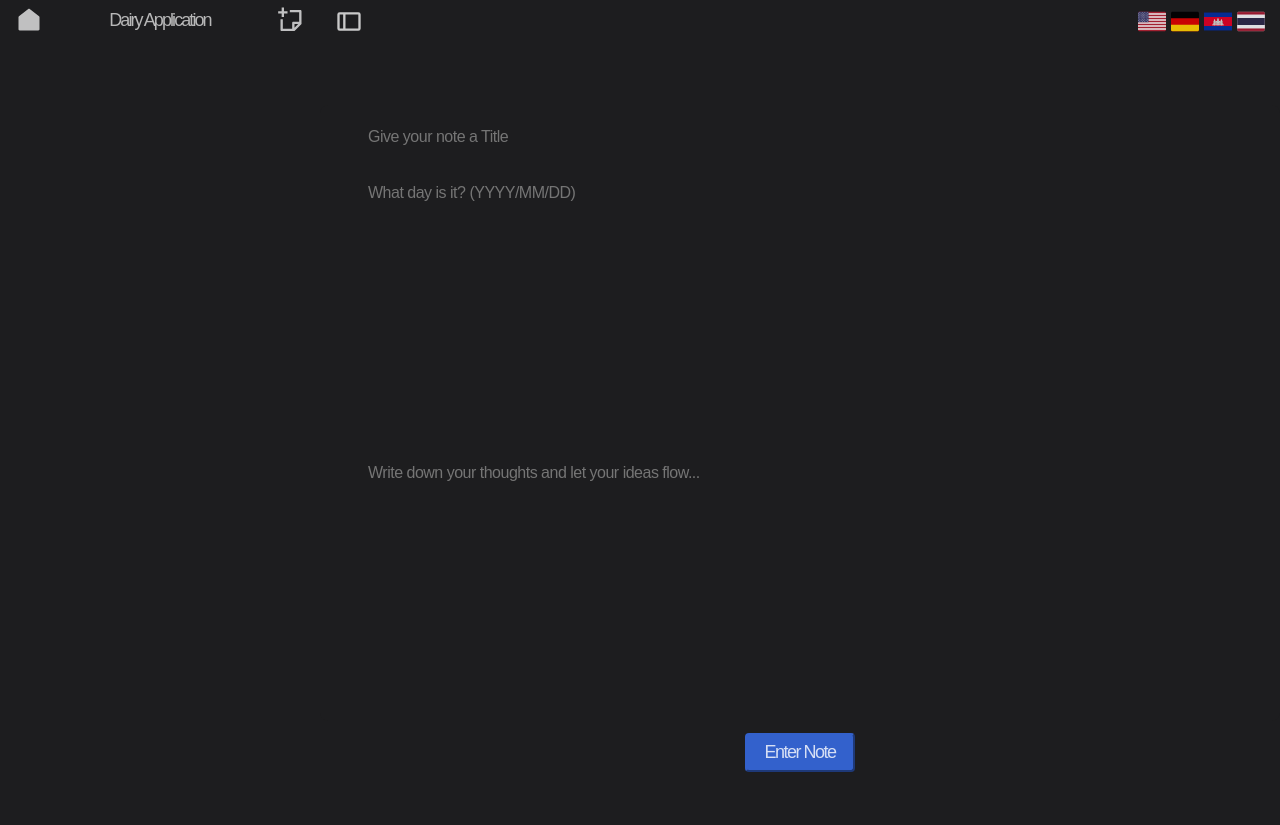
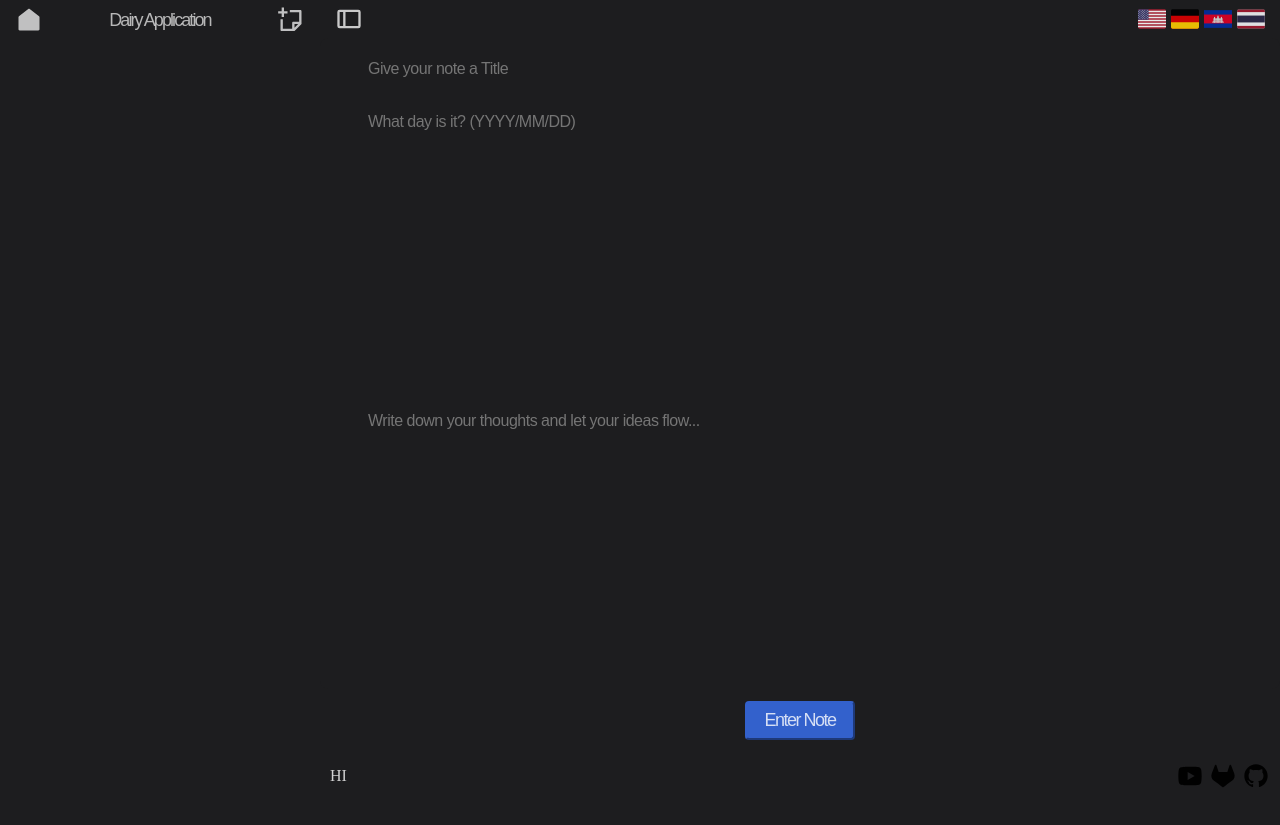
Before and after one commit to SamedyHUNX/crud-application, a plain HTML site: page note.html in a window 1280 px wide. After the commit the page ends 800 px from the top, so only its background shows below. Drawn offline with Linux system fonts and the light colour scheme.

Commit message:
feature/#5: addition of svgs for footer

```diff
--- a/components/crud/crud.js
+++ b/components/crud/crud.js
@@ -207,12 +207,12 @@ document.addEventListener("DOMContentLoaded", () => {
       input.addEventListener('keydown', (event) => {
           if (event.key === 'Enter') {
               event.preventDefault();
-              addNote(); // Call the addNote function correctly
+              addNote();
           }
       });
   });
 
-  addNoteItem.addEventListener("click", addEmptyNote); // Add event listener for creating empty note
+  addNoteItem.addEventListener("click", addEmptyNote);
 
   renderNotes();
   updateTranslations(currentLanguageIndex);
--- /dev/null
+++ b/components/footer/footer-content.js
@@ -0,0 +1,20 @@
+'use strict';
+
+const footerContent = [
+    {text : 'HI'},
+    {svg : ['./assets/svg/youtube.svg', './assets/svg/gitlab.svg', './assets/svg/github.svg']},
+]
+
+const footerContainer = document.querySelector('.footer-container');
+const footerTextDiv = footerContainer.querySelector('.footer-text');
+const footerLogosDiv = footerContainer.querySelector('.footer-logos');
+footerLogosDiv.classList.add('right');
+
+
+footerTextDiv.textContent = footerContent[0].text;
+
+footerContent[1].svg.forEach(svgPath => {
+    const img = document.createElement('img');
+    img.src = svgPath;
+    footerLogosDiv.appendChild(img);
+})
--- a/components/footer/footer.css
+++ b/components/footer/footer.css
@@ -0,0 +1,41 @@
+/* FOOTER STYLING */
+footer {
+    width: 100%;
+    padding: var(--common-padding);
+  }
+
+/* FOOTER CONTAINER */
+.footer-container {
+    width: 100%;
+    display: flex;
+    flex-direction: row;
+    align-items: center;
+    justify-content: space-between;
+}
+
+/* FOOTER DIVS WITHIN THE FOOTER CONTAINER */
+.footer-container .footer-text,
+.footer-container .footer-logos {
+    height: 100%;
+    display: flex;
+    flex-direction: row;
+}
+
+/* FOOTER TEXT STYLING */
+.footer-container .footer-text {
+    width: 80%;
+    color: var(--common-semi-transparent-white)
+}
+
+/* FOOTER LOGOS */
+.footer-container .footer-logos {
+    width: auto;
+    display: flex;
+    justify-content: flex-end;
+    margin-right: var(--common-margin);
+}
+
+.footer-container .footer-logo img {
+    width: var(--common-logo-width);
+}
+/* MARKING THE END */
--- a/components/footer/footer.js
+++ b/components/footer/footer.js
@@ -3,5 +3,8 @@
 const footer = document.querySelector('footer');
 
 footer.innerHTML += `
-    <div class='footer-container'></div>
+    <div class='footer-container'>
+        <div class="footer-text"></div>
+        <div class="footer-logos"></div>
+    </div>
 `
--- a/components/input/input.css
+++ b/components/input/input.css
@@ -9,9 +9,8 @@
 /* OVERALL INPUT CONTAINER */
 section.input-container {
   width: 100%;
+  height: 100%;
   margin: auto;
-  height: 90vh;
-  position: relative;
   top: var(--common-navbar-height);
   display: flex;
   align-items: center;
@@ -19,7 +18,7 @@ section.input-container {
 }
 
 section.input-container #note-input {
-  height: 70%;
+  height: 85%;
   border-radius: var(--common-input-border-bottom);
 }
 
--- /dev/null
+++ b/components/right-section/right-section.css
@@ -0,0 +1,5 @@
+.right-section {
+    width: 100%;
+    display: flex;
+    flex-direction: column;
+}
--- a/javascript/note.js
+++ b/javascript/note.js
@@ -1,4 +1,8 @@
 "use strict";
+
+const rightSection = document.querySelector('right-section');
+
+rightSection.classList.add('.right-section');
 
 // NAVBAR ELEMENT
 const navBarElementLeft = [
--- a/note.html
+++ b/note.html
@@ -14,17 +14,26 @@
     <link href="./components/aside/aside.css" rel="stylesheet" />
     <!-- BUTTON CSS -->
     <link href="./components/button/button.css" rel="stylesheet" />
+    <!-- RIGHT SECTION CSS -->
+     <link href="./components/right-section/right-section.css" rel="stylesheet">
     <!-- CUSTOMIZED NAVBAR -->
     <script src="./components/right-section/right-section.js"></script>
+    <!-- FOOTER CSS -->
+     <link href="./components/footer/footer.css" rel="stylesheet">
     <title>Dairy Application</title>
   </head>
   <body>
+    <!-- LEFT ASIDE ELEMENT TO STORE NOTES -->
     <aside class="hidden"></aside>
-    <!-- NAVIGATION BAR -->
+    <!-- MARKING THE END -->
+    <!-- NAVIGATION BAR AND INPUTS -->
     <right-section>
       <nav></nav>
       <section class="input-container"></section>
+      <!-- FOOTER -->
+    <footer></footer>
     </right-section>
+    <!-- MARIKING THE END -->
 
     <!-- NOTE JS -->
     <script src="./javascript/note.js"></script>
@@ -40,7 +49,8 @@
     <script src="./components/aside/aside.js"></script>
     <!-- CRUD JS: ADDING INTERACTIVENSS -->
     <script src="./components/crud/crud.js"></script>
-    <!-- ADDING LANGUGES JS -->
-     <script src="./components/languges/languages.js"></script>
+     <!-- FOOTER JS -->
+    <script src="./components/footer/footer.js"></script>
+    <script src="./components/footer/footer-content.js"></script>
   </body>
 </html>
```
Also changed, not shown: components/languges/languages1.js (deleted, +0 -58 lines), assets/svg/github.svg (added), assets/svg/gitlab.svg (added), assets/svg/notion.svg (added), assets/svg/youtube.svg (added).
